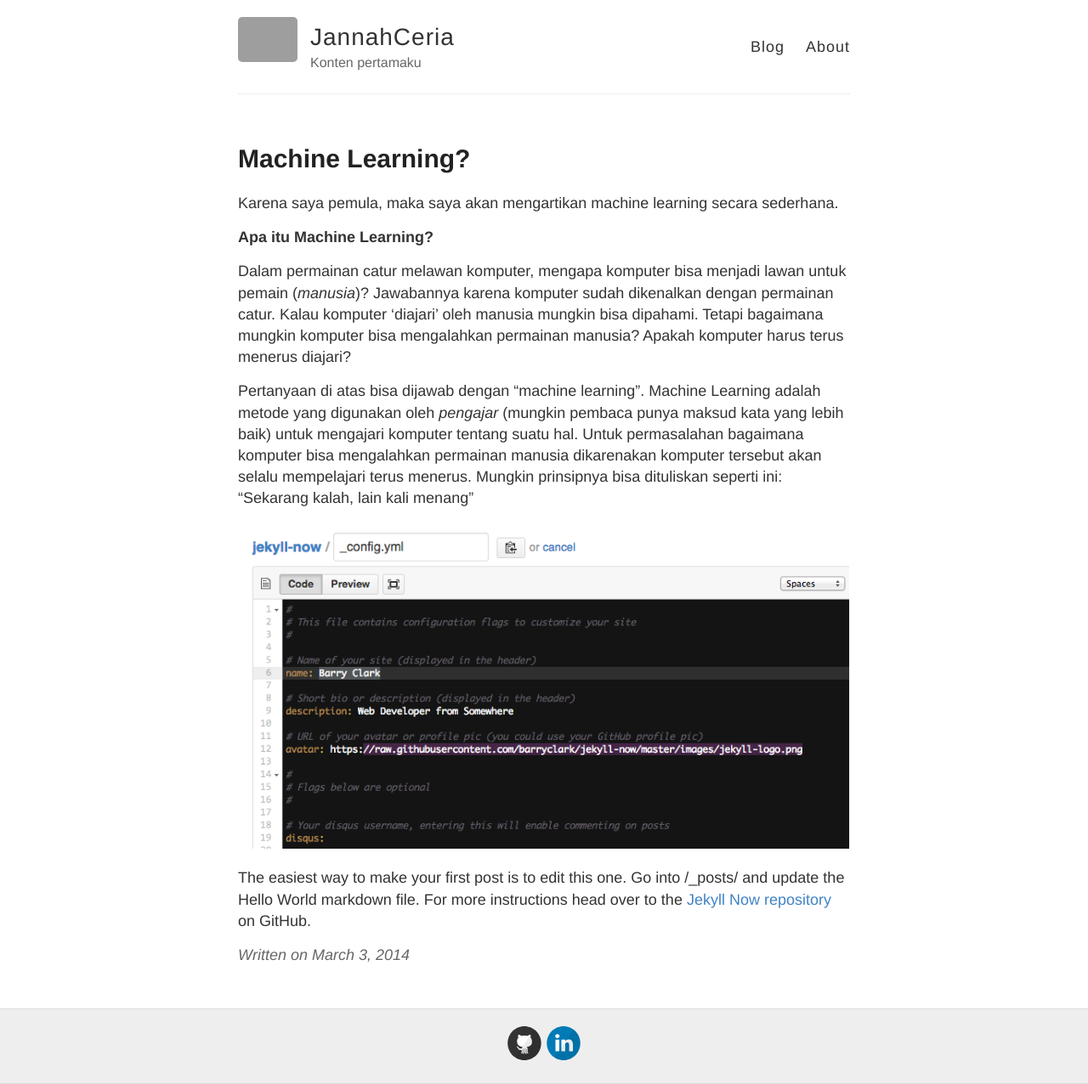
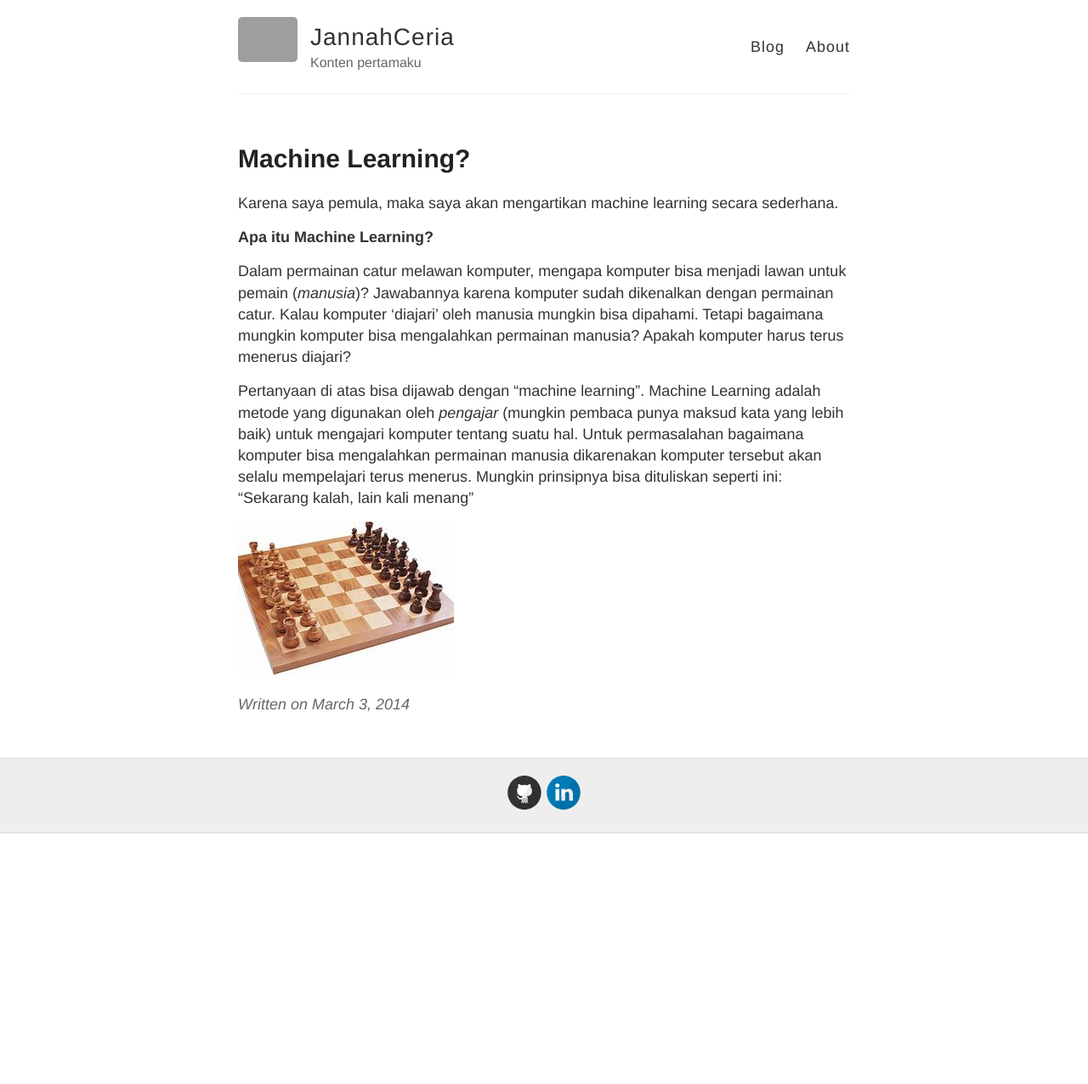
Before and after one commit to JannahCeria/JannahCeria.github.io, a Jekyll site: the page built from _posts/2014-3-3-Hello-World.md, in a window 1280 px wide. Shown: the whole page at 85% size. Built offline with Jekyll 4.4.1, drawn with Linux system fonts in a browser that asks for light colours; after the commit the page ends 981 px from its top, so only the background shows below that; grey boxes are pictures that could not be loaded.

Commit message:
Update 2014-3-3-Hello-World.md

```diff
--- a/_posts/2014-3-3-Hello-World.md
+++ b/_posts/2014-3-3-Hello-World.md
@@ -11,6 +11,4 @@
 
 Pertanyaan di atas bisa dijawab dengan "machine learning". Machine Learning adalah metode yang digunakan oleh *pengajar* (mungkin pembaca punya maksud kata yang lebih baik) untuk mengajari komputer tentang suatu hal. Untuk permasalahan bagaimana komputer bisa mengalahkan permainan manusia dikarenakan komputer tersebut akan selalu mempelajari terus menerus. Mungkin prinsipnya bisa dituliskan seperti ini: "Sekarang kalah, lain kali menang"
 
-![_config.yml]({{ site.baseurl }}/images/config.png)
-
-The easiest way to make your first post is to edit this one. Go into /_posts/ and update the Hello World markdown file. For more instructions head over to the [Jekyll Now repository](https://github.com/barryclark/jekyll-now) on GitHub.
+![_config.yml]({{ site.baseurl }}/images/OIP.jpg)
```
